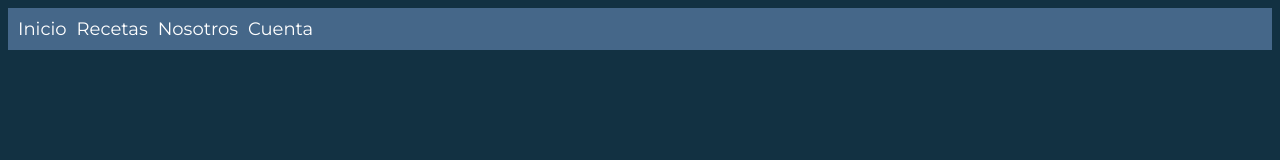
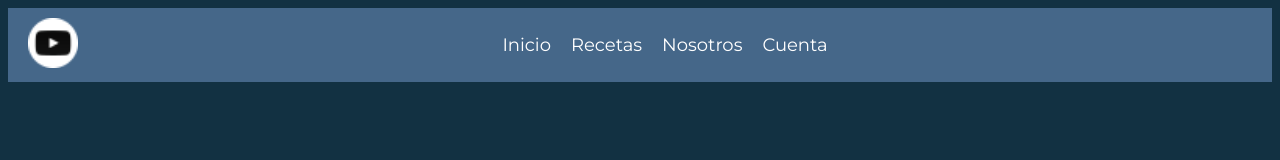
Before and after one commit to Saloku/Pagina-web, a plain HTML site: page Pagina Principal/index.html in a window 1280 px wide. Drawn offline with Linux system fonts and the light colour scheme.

Commit message:
Update V1.1

```diff
--- a/Pagina Principal/index.css
+++ b/Pagina Principal/index.css
@@ -1,9 +1,9 @@
 /* index.css */
 .logo-nav-container {
     display: flex;
-    justify-content: space-between;
+    justify-content: start;
     align-items: center;
-    padding: 10px 10px;
+    padding: 10px 20px;
     background-color: #456789;
   }
 
@@ -13,15 +13,14 @@
   }
 
   .menu {
+    margin: 0 auto;
+    font-family: 'Montserrat', sans-serif;
     display: flex;
-    gap: 10px;
-    text-align: center;
+    gap: 20px;
   }
 
   .menu a {
-    font-family: 'Montserrat', sans-serif;
     color: white;
     text-decoration: none;
-    margin: 10 10px;
-    font-size: 18px; /* Ajusta el tamaño de fuente del menu*/
+    font-size: 18px;
   }
--- a/Pagina Principal/index.html
+++ b/Pagina Principal/index.html
@@ -16,7 +16,9 @@
 </head>
 <header>
     <div class="logo-nav-container">
-
+        <a href="index.html" class="logo-link">
+            <img src="../Img/logo.ico" alt="logo" class="logo">
+        </a>
         <nav class="menu">
             <a href="index.html">Inicio</a>
             <a href="../Recetas/index.html">Recetas</a>
```
Lines whose indentation alone changed are shown as unchanged.
